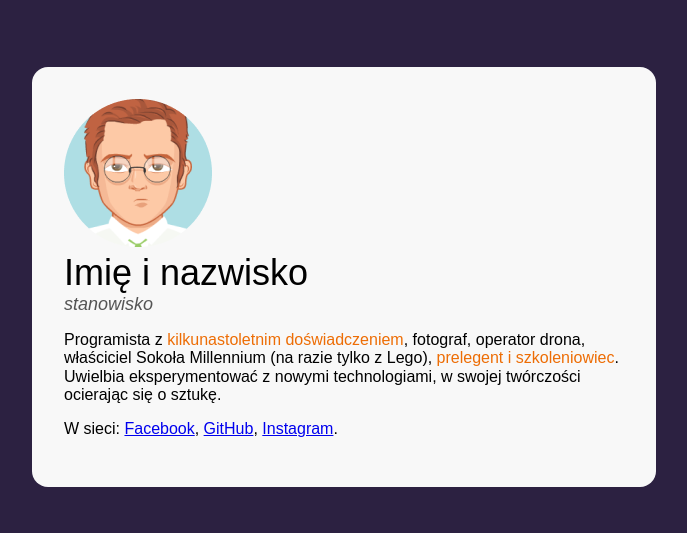
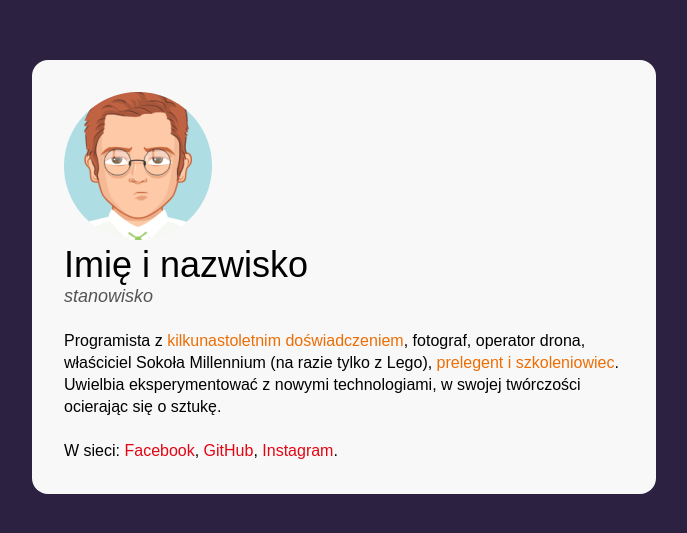
Before and after one commit to Michal-Glos/business-card, a plain HTML site: page index.html in a window 1280 px wide. Shown: the part 123-656 px from the top of the page, without its empty margins (296-983 px from the left). Drawn offline with Linux system fonts and the light colour scheme.

Commit message:
person content styles

```diff
--- a/index.html
+++ b/index.html
@@ -20,10 +20,13 @@
 
                 <p class="person__position">stanowisko</p>
             </header>
-            <p class="person__description">Programista z <strong class="special">kilkunastoletnim doświadczeniem</strong>, fotograf, operator drona, właściciel Sokoła Millennium (na
-                razie tylko z Lego), <strong class="special"> prelegent i szkoleniowiec</strong>. Uwielbia eksperymentować z nowymi technologiami, w
+            <p class="person__description person__description--with-margin">Programista z <strong class="special">kilkunastoletnim
+                    doświadczeniem</strong>, fotograf, operator drona, właściciel Sokoła Millennium (na
+                razie tylko z Lego), <strong class="special"> prelegent i szkoleniowiec</strong>. Uwielbia
+                eksperymentować z nowymi technologiami, w
                 swojej twórczości ocierając się o sztukę.</p>
-                <p class="person__description">W sieci: <a class="person__link" href="#">Facebook</a>, <a class="person__link" href="#">GitHub</a>, <a class="person__link" href="#">Instagram</a>.</p>
+            <p class="person__description">W sieci: <a class="person__link" href="#">Facebook</a>, <a
+                    class="person__link" href="#">GitHub</a>, <a class="person__link" href="#">Instagram</a>.</p>
         </article>
     </main>
 </body>
--- a/style.css
+++ b/style.css
@@ -23,7 +23,29 @@ body {
     padding: 32px;
 }
 
-.person {}
+.person {
+
+}
+
+.person__description {
+    font-size: 16px;
+    line-height: 22px;
+    margin:0;
+}
+
+.person__description--with-margin {
+    margin-bottom:22px;
+}
+
+.person__info {
+    margin-bottom: 24px;
+}
+
+.person__link {
+    color: #E20613;
+    text-decoration: none;
+}
+
 
 .person__name {
     font-size: 36px;
@@ -31,14 +53,6 @@ body {
     font-weight: normal;
 }
 
-.person__link {
-
-}
-
-.person__position {
-    font-size: 16px;
-    line-height: 22px;
-}
 
 .person__position {
     font-size: 18px;
```
